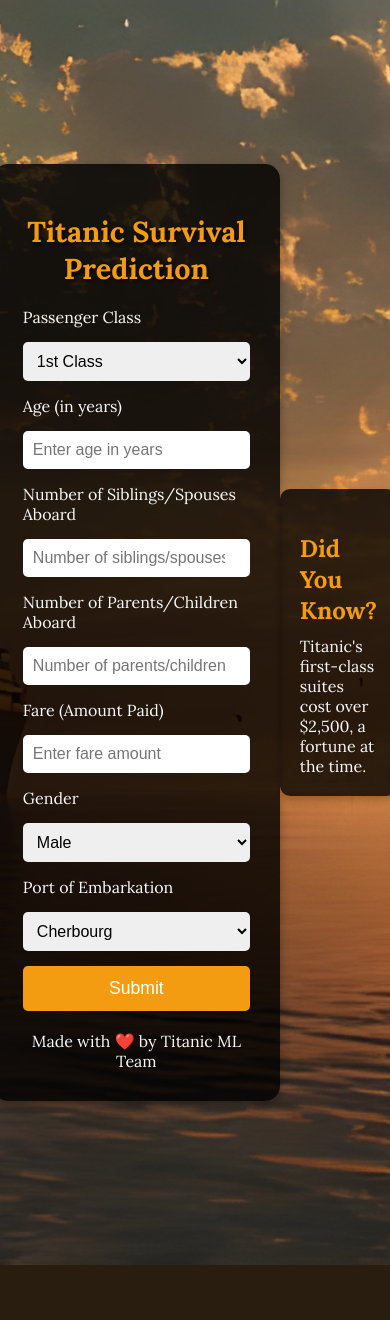
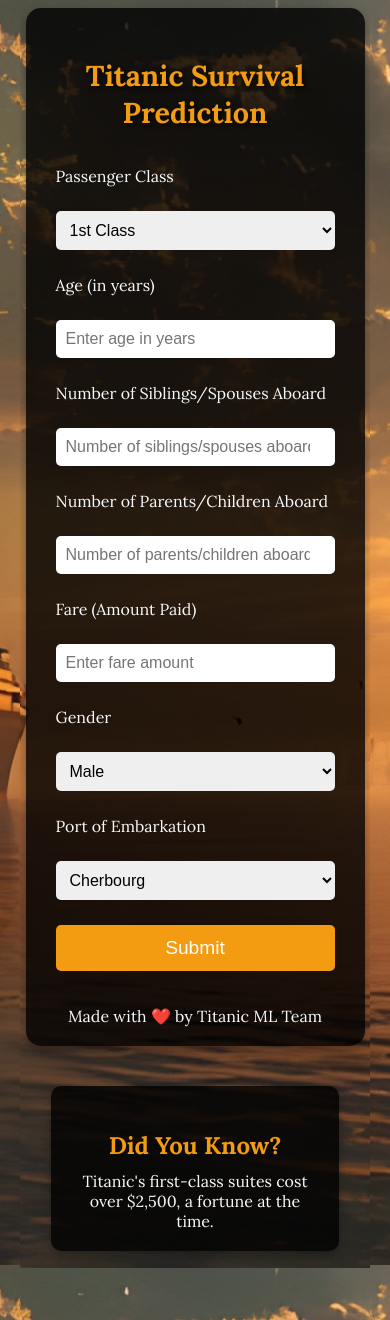
Before and after one commit to Aswan-A/Titanic-classification-ML, a Flask app: page / in a window 390 px wide. Before the commit the page ends 1265 px from the top, so only its background shows below. Run offline with Flask 3, Linux system fonts and the light colour scheme; parts of the project's set-up code (start-up, migrations or seed data) failed here and were passed over.

Commit message:
update css

```diff
--- a/static/css/styles.css
+++ b/static/css/styles.css
@@ -1,31 +1,46 @@
-body, html {
+/* Common Styling for Body */
+body,
+html {
     margin: 0;
     padding: 0;
     font-family: 'Lora', serif;
     background-color: #1b2a41;
     color: #f8f9fa;
-    display: flex;
-    justify-content: center;
-    align-items: center;
-    height: 100vh;
     background-image: url("../bg.jpeg");
     background-size: cover;
     background-position: center top;
     background-attachment: fixed;
+    display: flex;
+    /* Enables flexbox */
+    flex-direction: column;
+    /* Centers elements in a column (you can remove this if you prefer row layout) */
+    justify-content: center;
+    /* Centers content horizontally */
+    align-items: center;
+    /* Centers content vertically */
+    height: 100vh;
+    /* Ensure body takes full viewport height */
 }
 
+
+
+/* Overlay (Form Container) Styling */
 .overlay {
     display: flex;
     flex-direction: column;
+    margin-top: 2.5px;
+    margin-bottom: 2.5px;
     align-items: center;
     background: rgba(0, 0, 0, 0.8);
     padding: 30px;
+    padding-bottom: 20px;
     border-radius: 15px;
-    width: 90%;
-    max-width: 500px;
+    width: 100%;
+    /* Ensures full width of container */
     box-shadow: 0 4px 10px rgba(0, 0, 0, 0.3);
 }
 
+/* Title Styling */
 .title {
     text-align: center;
     color: #f39c12;
@@ -38,20 +53,33 @@
     display: flex;
     flex-direction: column;
     width: 100%;
+    /* Ensures form takes full width of its parent container */
     gap: 15px;
+    box-sizing: border-box;
+    /* Ensures padding is included in width */
 }
 
-label {
-    font-size: 1rem;
+/* Ensure the .form-section takes full width of the container */
+.form-section {
+    display: flex;
+    flex-direction: column;
+    width: 100%;
+    /* Ensures it occupies the full width available */
+    gap: 15px;
+    box-sizing: border-box;
+    /* Includes padding and border within width */
 }
 
-input, select {
+/* Input and select styling */
+input,
+select {
     padding: 10px;
     font-size: 1rem;
     border: none;
     border-radius: 5px;
 }
 
+/* Button Styling */
 .btn {
     padding: 12px;
     font-size: 1.1rem;
@@ -62,6 +90,7 @@
     cursor: pointer;
 }
 
+/* Result Section Styling */
 .result {
     margin-top: 20px;
     text-align: center;
@@ -77,6 +106,7 @@
     background-color: rgba(220, 53, 69, 0.8);
 }
 
+/* Credits Section */
 .credits {
     margin-top: 20px;
     text-align: center;
@@ -84,15 +114,19 @@
     color: #f8f9fa;
 }
 
+/* "Did You Know?" Box */
 .did-you-know-box {
     position: absolute;
-    top: 10%;
-    right: 10%;
     background: rgba(0, 0, 0, 0.8);
     padding: 20px;
     border-radius: 10px;
-    width: 80%;
     max-width: 250px;
+    width: 40%;
+    /* Set the width of the box */
+    top: 200px;
+    /* Move the box slightly up */
+    right: 150px;
+    /* Move the box towards the right */
     box-shadow: 0 4px 10px rgba(0, 0, 0, 0.3);
 }
 
@@ -102,17 +136,59 @@
     margin-bottom: 10px;
 }
 
+/* Mobile Layout - Responsive Design */
 @media (max-width: 768px) {
+
+    body,
+    html {
+        padding: 2.5px 20px 50px 20px;
+        display: flex;
+        flex-direction: column;
+        justify-content: flex-start;
+        align-items: center;
+        min-height: 100vh;
+        overflow-x: hidden;
+        /* To prevent horizontal scrolling */
+    }
+
     .overlay {
-        width: 95%;
+        width: 90%;
+        max-width: 400px;
+        margin-bottom: 20px;
     }
 
     .title {
         font-size: 1.8rem;
     }
 
+    .form {
+        gap: 25px;
+    }
+
+    .btn {
+        font-size: 1.2rem;
+    }
+
     .did-you-know-box {
         position: static;
+        /* Ensures it's part of the document flow */
+        width: 80%;
+        /* Adjust width to be more appropriate */
+        max-width: 300px;
+        /* Restricts the max width */
+        height: 300px;
+        /* Set a fixed height */
+        text-align: center;
+        margin-bottom: 20px;
+        /* Give space below */
+        padding: 20px;
+        box-shadow: 0 4px 10px rgba(0, 0, 0, 0.3);
+        border-radius: 10px;
         margin-top: 20px;
+        /* Optional: adds space from previous content */
+
+
     }
+
+
 }
--- a/templates/index.html
+++ b/templates/index.html
@@ -25,10 +25,12 @@
                 <input type="number" name="Age" id="Age" placeholder="Enter age in years" min="0" required>
 
                 <label for="SibSp">Number of Siblings/Spouses Aboard</label>
-                <input type="number" name="SibSp" id="SibSp" placeholder="Number of siblings/spouses aboard" min="0" required>
+                <input type="number" name="SibSp" id="SibSp" placeholder="Number of siblings/spouses aboard" min="0"
+                    required>
 
                 <label for="Parch">Number of Parents/Children Aboard</label>
-                <input type="number" name="Parch" id="Parch" placeholder="Number of parents/children aboard" min="0" required>
+                <input type="number" name="Parch" id="Parch" placeholder="Number of parents/children aboard" min="0"
+                    required>
 
                 <label for="Fare">Fare (Amount Paid)</label>
                 <input type="number" name="Fare" id="Fare" placeholder="Enter fare amount" min="0" required>
```
